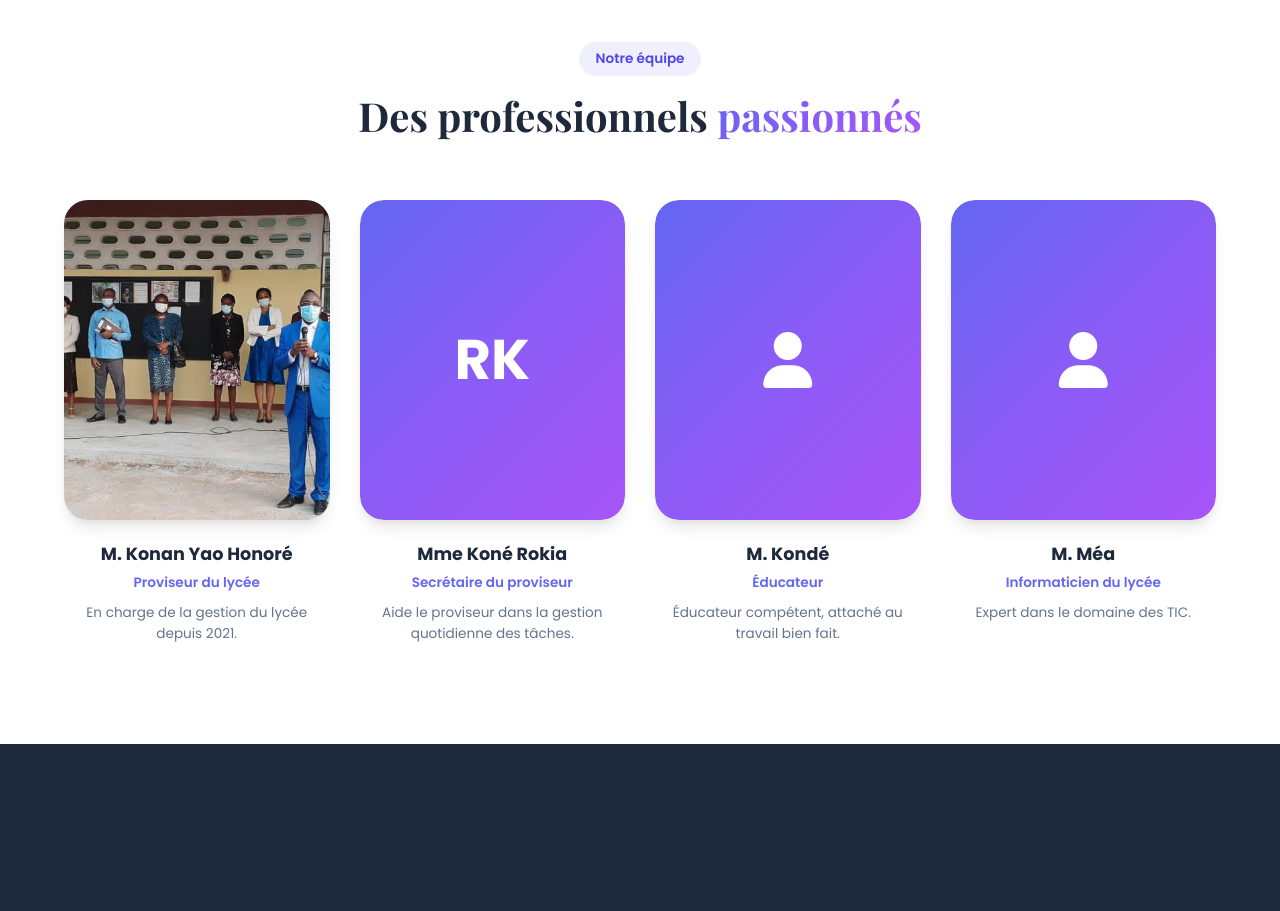
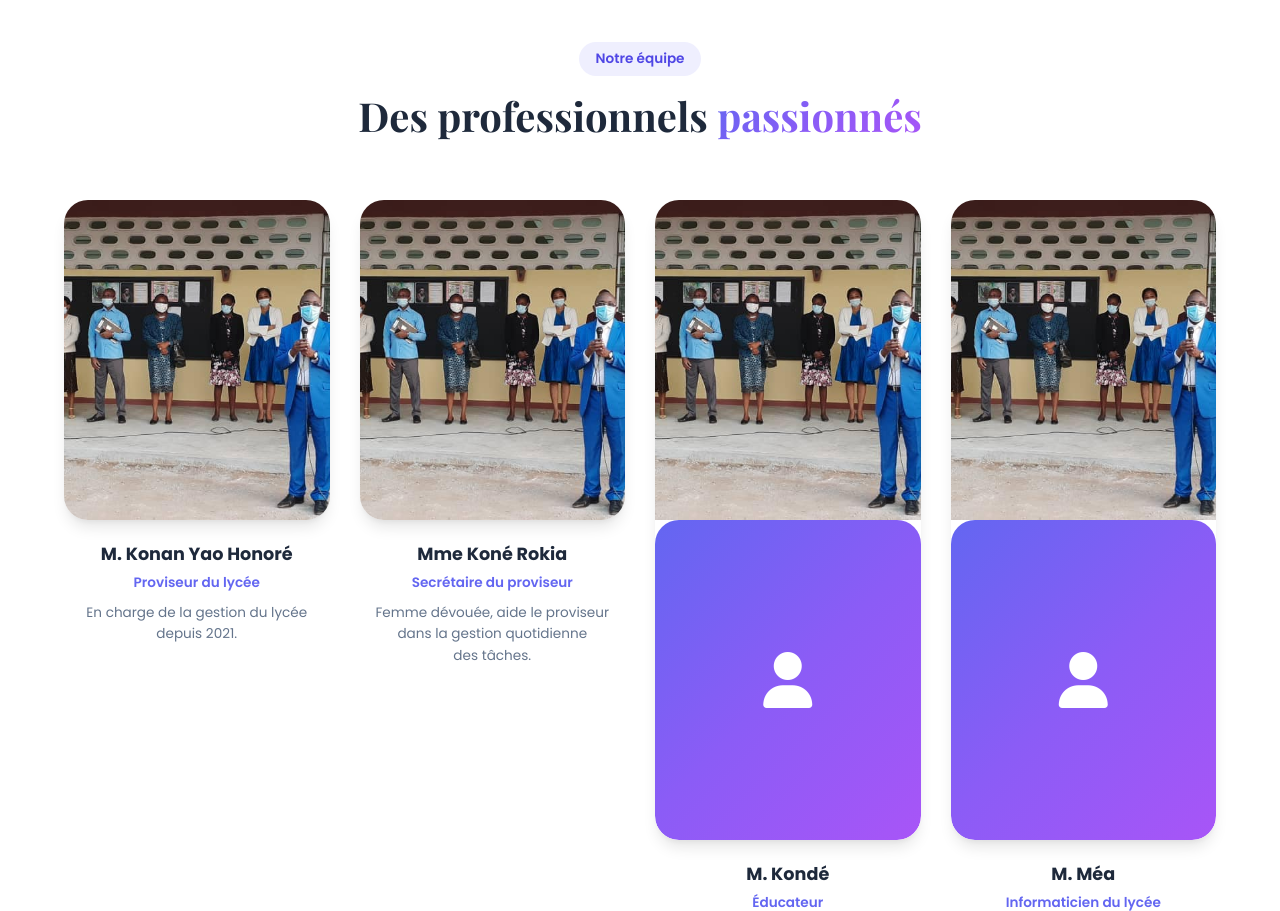
Before and after one commit to ouedraogojeanpascal272-droid/lymaosite, a Django app: page /apropos/ in a window 1280 px wide. Shown: the part 2503-3414 px from the top of the page. Run offline with Django 5.2, Linux system fonts and the light colour scheme.

Commit message:
Enhance team member description for Mme Koné Rokia
Updated the description of Mme Koné Rokia to include 'Femme dévouée'.

```diff
--- a/templates/core/apropos.html
+++ b/templates/core/apropos.html
@@ -211,17 +211,18 @@
 
             <article class="team-card" data-aos="fade-up" data-aos-delay="100">
                 <div class="team-image">
-                    <div class="team-initials" aria-hidden="true">RK</div>
+                     <img src="{% static 'images/mr-yao-prov.jpg' %}" alt="Portrait de M. Konan Yao Honoré, proviseur" loading="lazy" decoding="async" />
                 </div>
                 <div class="team-info">
                     <h3>Mme Koné Rokia</h3>
                     <span class="team-role">Secrétaire du proviseur</span>
-                    <p>Aide le proviseur dans la gestion quotidienne des tâches.</p>
+                    <p>Femme dévouée, aide le proviseur dans la gestion quotidienne des tâches.</p>
                 </div>
             </article>
 
             <article class="team-card" data-aos="fade-up" data-aos-delay="200">
                 <div class="team-image">
+                     <img src="{% static 'images/mr-yao-prov.jpg' %}" alt="Portrait de M. Konan Yao Honoré, proviseur" loading="lazy" decoding="async" />
                     <div class="team-initials" aria-hidden="true"><i class="fas fa-user"></i></div>
                 </div>
                 <div class="team-info">
@@ -233,6 +234,7 @@
 
             <article class="team-card" data-aos="fade-up" data-aos-delay="300">
                 <div class="team-image">
+                     <img src="{% static 'images/mr-yao-prov.jpg' %}" alt="Portrait de M. Konan Yao Honoré, proviseur" loading="lazy" decoding="async" />
                     <div class="team-initials" aria-hidden="true"><i class="fas fa-user"></i></div>
                 </div>
                 <div class="team-info">
```
